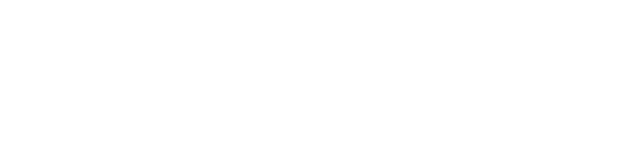
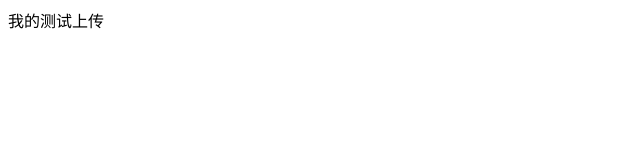
Before and after one commit to wz930816/Collaborative-Linkages, a plain HTML site: page index.html in a window 1280 px wide. Shown: the whole page, without its empty margins (0-640 px from the left). Drawn offline with Linux system fonts and the light colour scheme.

Commit message:
重新上传

```diff
--- a/index.html
+++ b/index.html
@@ -5,5 +5,6 @@
 		<title></title>
 	</head>
 	<body>
+		<div>我的测试上传</div>
 	</body>
 </html>
```
Also changed, not shown: 1 other file.
